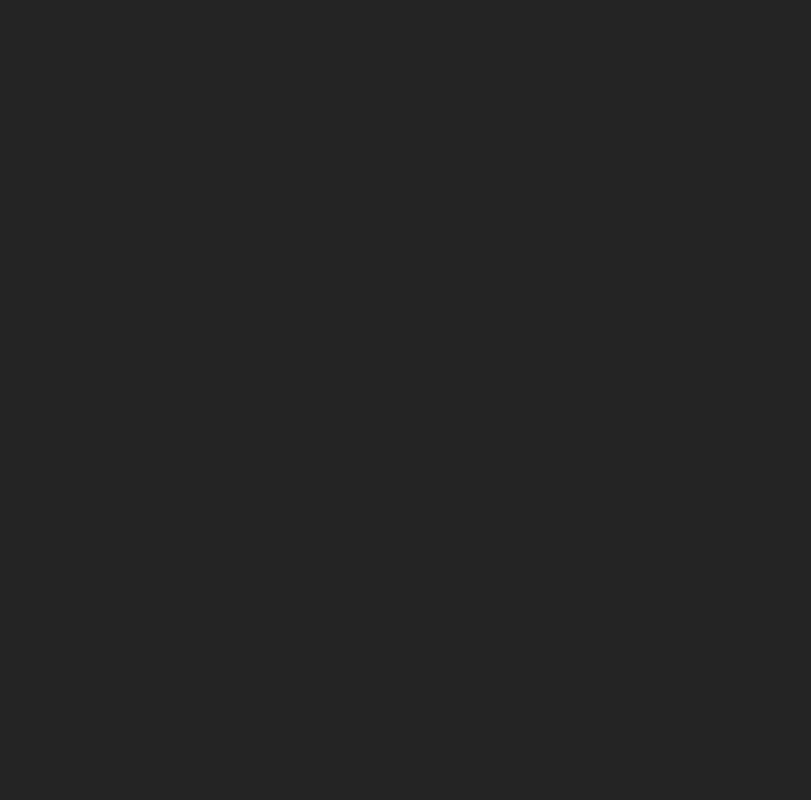
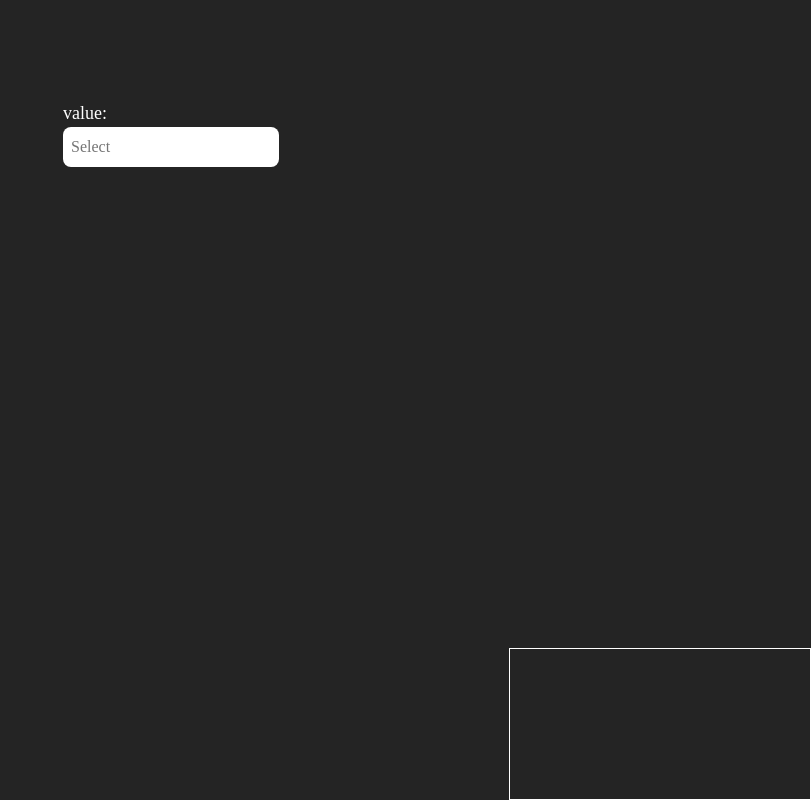
Before and after one commit to yudhabahrul/test-frontend-golektruk, a React (Vite) app: page /soal2 in a window 1280 px wide. Shown: the whole page, without its empty margins (469-1280 px from the left). Built offline with nearby package versions, Linux system fonts and the light colour scheme.

Commit message:
add test

```diff
--- a/src/main.tsx
+++ b/src/main.tsx
@@ -6,6 +6,7 @@ import {
   createBrowserRouter,
   RouterProvider,
 } from "react-router-dom";
+import Soal2 from './soal/soal2.tsx';
 
 const router = createBrowserRouter([
   {
@@ -30,7 +31,7 @@ const router = createBrowserRouter([
   },
   {
     path: "/soal2",
-    element: null,
+    element: <Soal2/>,
   },
   {
     path: "/soal3",
--- /dev/null
+++ b/src/soal/soal2.tsx
@@ -0,0 +1,70 @@
+
+const data = [
+    { id: 1, country: 'United States' },
+    { id: 2, country: 'Canada' },
+    { id: 3, country: 'Mexico' },
+    { id: 4, country: 'Brazil' },
+    { id: 5, country: 'Argentina' },
+    { id: 6, country: 'United Kingdom' },
+    { id: 7, country: 'France' },
+    { id: 8, country: 'Germany' },
+    { id: 9, country: 'Italy' },
+    { id: 10, country: 'Spain' },
+    { id: 11, country: 'Russia' },
+    { id: 12, country: 'China' },
+    { id: 13, country: 'Japan' },
+    { id: 14, country: 'South Korea' },
+    { id: 15, country: 'India' },
+    { id: 16, country: 'Australia' },
+    { id: 17, country: 'South Africa' },
+    { id: 18, country: 'Egypt' },
+    { id: 19, country: 'Nigeria' },
+    { id: 20, country: 'Kenya' }
+];
+
+function Soal2() {
+    console.log(data)
+
+  return (
+    <div
+        style={{
+            display: "flex",
+            justifyContent: "center",
+            paddingTop: "100px",
+        }}
+    >
+        <div>
+            <p
+                style={{
+                    fontSize: "18px",
+                    color: "white",
+                }}
+            >
+                value:
+            </p>
+
+            <div>
+                <input
+                    type="text"
+                    placeholder="Select"
+                    style={{
+                        backgroundColor: "white",
+                        padding: "8px",
+                        borderRadius: "8px"
+                    }}
+                />
+            </div>
+        </div>
+
+        {/* Ekspektasi hasil */}
+        <iframe src="/soal2.mp4" style={{
+          position:"fixed",
+          bottom:0,
+          right:0,
+          border:"1px solid white",
+        }}></iframe>
+    </div>
+  )
+}
+
+export default Soal2
```
Also changed, not shown: 1 other file (tests, documents, lock files or other folders).
